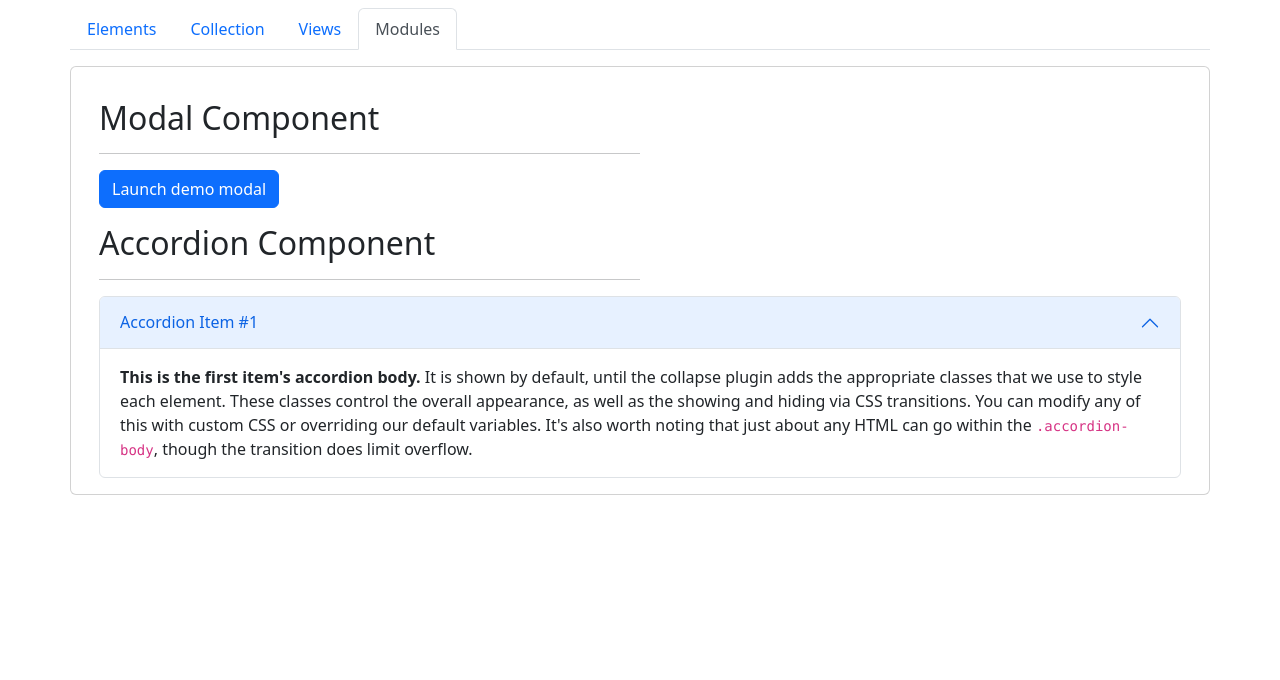
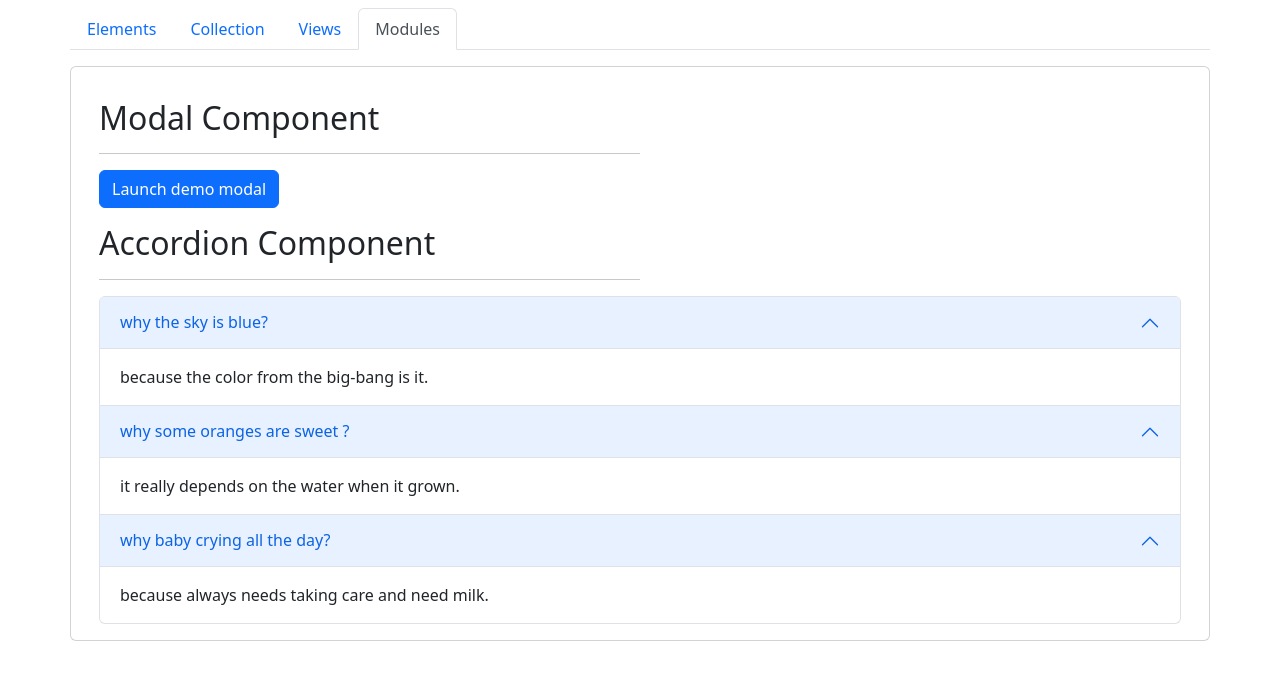
Before and after one commit to saeedd1994/moduleSys, an Angular app: page /modules in a window 1280 px wide. Shown: the top 680 px of the page. Built offline with nearby package versions, Linux system fonts and the light colour scheme.

Commit message:
implement accordion

```diff
--- a/src/app/models/accordion.ts
+++ b/src/app/models/accordion.ts
@@ -1,2 +1,4 @@
 export interface Accordion {
+  title: string;
+  content: string;
 }
--- a/src/app/mods/accordion/accordion.component.html
+++ b/src/app/mods/accordion/accordion.component.html
@@ -1,14 +1,16 @@
 <div class="accordion" id="accordionExample">
-  <div class="accordion-item">
-    <h2 class="accordion-header" id="headingOne">
-      <button class="accordion-button" type="button" data-bs-toggle="collapse" data-bs-target="#collapseOne" aria-expanded="true" aria-controls="collapseOne">
-        Accordion Item #1
-      </button>
-    </h2>
-    <div id="collapseOne" class="accordion-collapse collapse show" aria-labelledby="headingOne" data-bs-parent="#accordionExample">
-      <div class="accordion-body">
-        <strong>This is the first item's accordion body.</strong> It is shown by default, until the collapse plugin adds the appropriate classes that we use to style each element. These classes control the overall appearance, as well as the showing and hiding via CSS transitions. You can modify any of this with custom CSS or overriding our default variables. It's also worth noting that just about any HTML can go within the <code>.accordion-body</code>, though the transition does limit overflow.
+    <div class="accordion-item" *ngFor="let item of accordion">
+      <h2 class="accordion-header" id="headingOne">
+        <button class="accordion-button" type="button" data-bs-toggle="collapse" data-bs-target="#collapseOne"
+                aria-expanded="true" aria-controls="collapseOne">
+          {{item.title}}
+        </button>
+      </h2>
+      <div id="collapseOne" class="accordion-collapse collapse show" aria-labelledby="headingOne"
+           data-bs-parent="#accordionExample">
+        <div class="accordion-body">
+          {{item.content}}
+        </div>
       </div>
     </div>
-  </div>
 </div>
--- a/src/app/mods/home-mods/home-mods.component.html
+++ b/src/app/mods/home-mods/home-mods.component.html
@@ -1,4 +1,4 @@
 <app-divider [title]="'Modal Component'"></app-divider>
 <app-modal></app-modal>
 <app-divider [title]="'Accordion Component'"></app-divider>
-<app-accordion></app-accordion>
+<app-accordion [accordion]="accordion"></app-accordion>
--- a/src/app/mods/home-mods/home-mods.component.ts
+++ b/src/app/mods/home-mods/home-mods.component.ts
@@ -1,4 +1,5 @@
 import {Component, OnInit} from '@angular/core';
+import {Accordion} from "../../models/accordion";
 
 @Component({
   selector: 'app-home-mods',
@@ -10,7 +11,7 @@
   constructor() {
   }
 
-  accordion: any = [
+  accordion: Accordion[] = [
     {
       title: 'why the sky is blue?',
       content: 'because the color from the big-bang is it.'
```
Also changed, not shown: src/app/mods/accordion/accordion.component.ts (+5 -2 lines).
